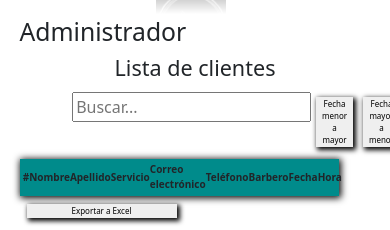
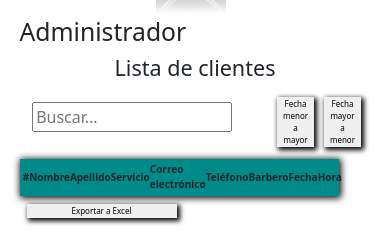
Before and after one commit to JeanDiaz07/Barberia, a website: page Administrador.html in a window 390 px wide. Shown: the part 90-320 px from the top of the page. Drawn offline with nearby package versions, Linux system fonts and the light colour scheme; a script that the page names is missing.

Commit message:
admin pagina

```diff
--- a/Administrador.html
+++ b/Administrador.html
@@ -16,7 +16,7 @@
         <h4>Lista de clientes </h4>
         <div id="filtro">
             <form action="">
-                <input type="text" id="searchBar" placeholder="Buscar...">
+                <input type="text" class="searchBar" id="searchBar" placeholder="Buscar...">
             </form>
 
             <button onclick="ordenarAscendente()">Fecha menor a mayor</button>
--- a/Style/Administrador.css
+++ b/Style/Administrador.css
@@ -107,7 +107,12 @@ body main table tr th{
         margin-left: 0%;
 
         }
-
+        body main .searchBar{
+        width: 200px;
+        height: auto;
+        margin-left: -20%;
+        margin-top: 5%;
+        }
         body main table tr{
         font-size: 10px;
 
```
